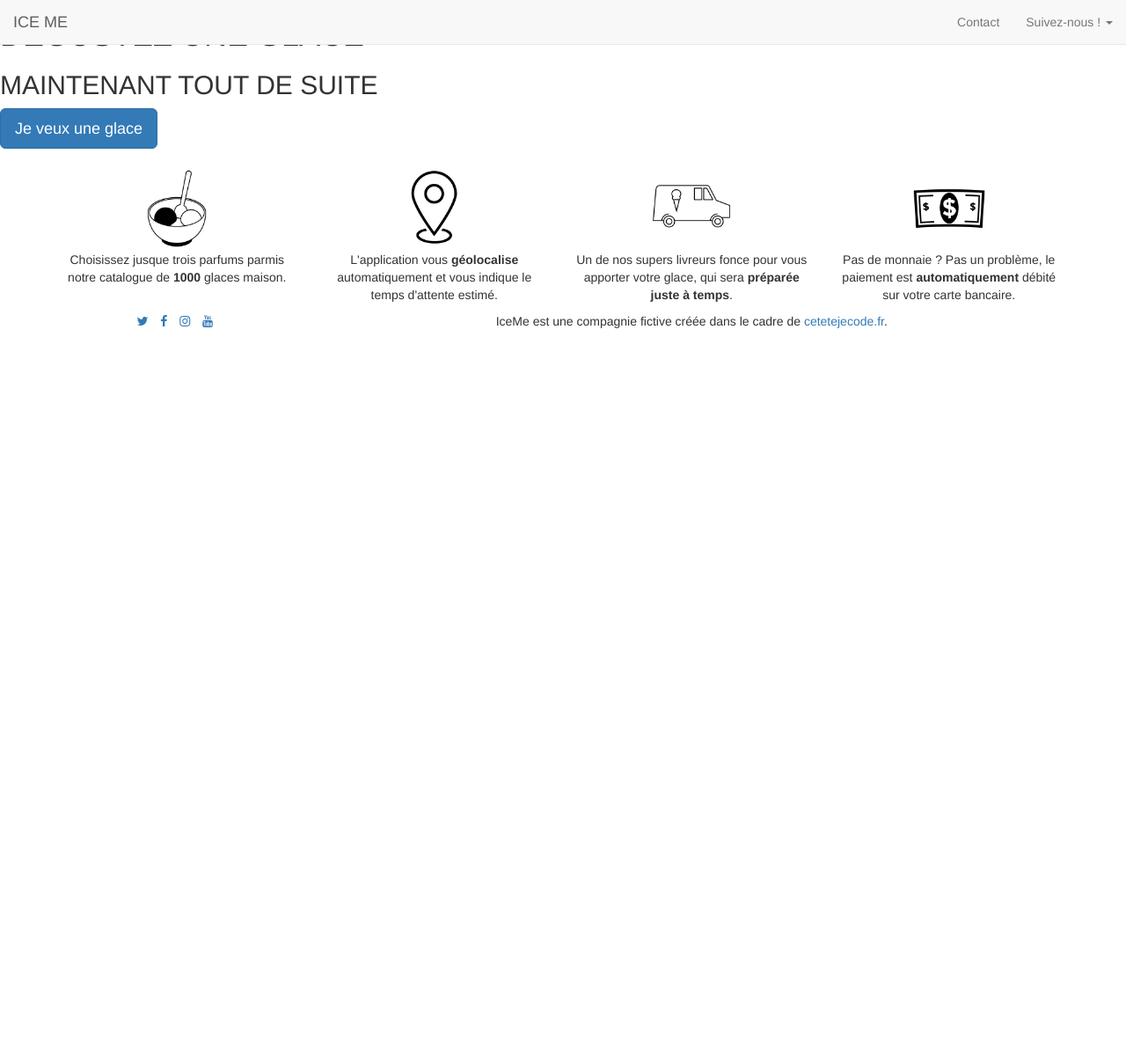
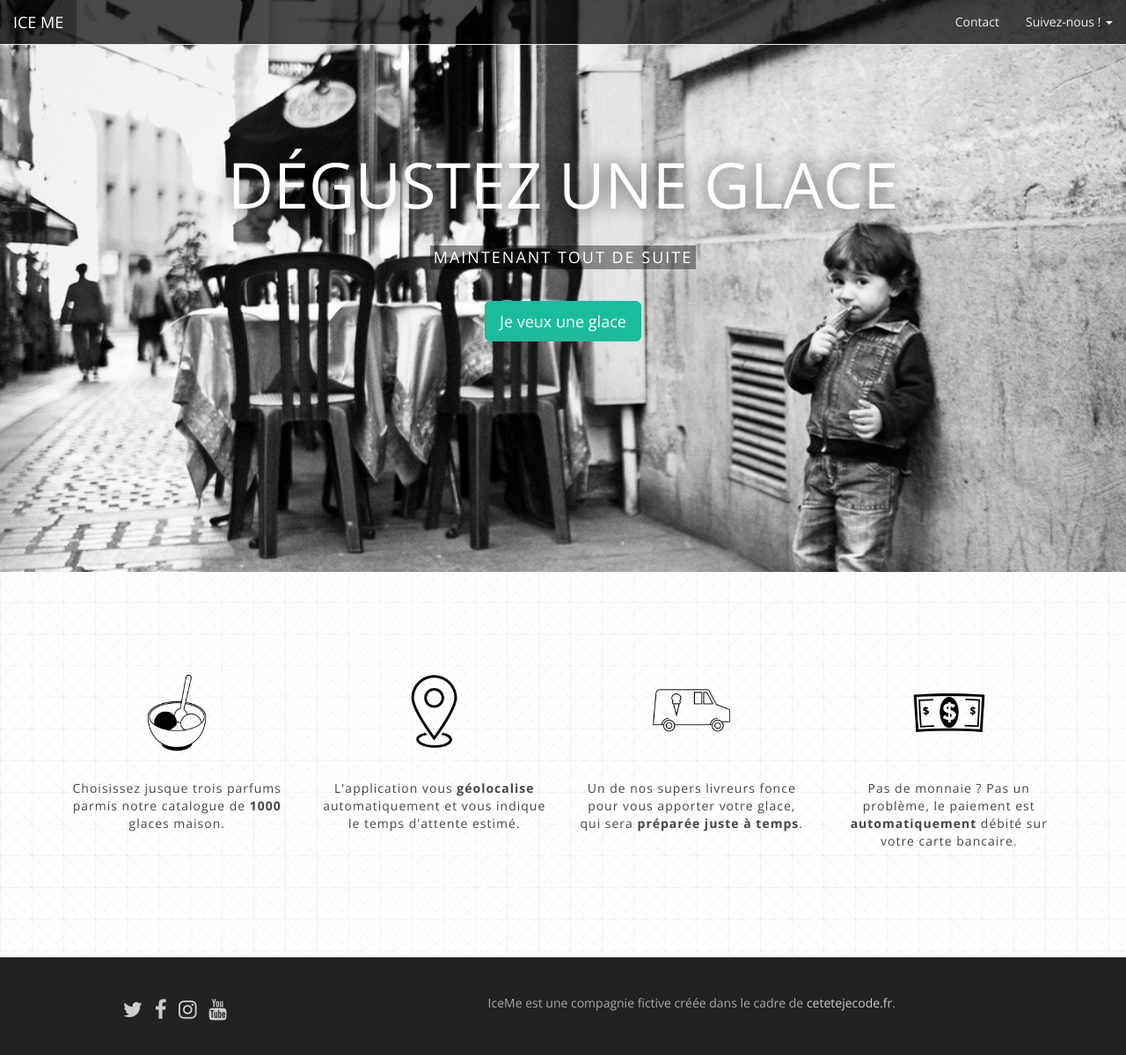
Before and after one commit to Eschults/lovely-hood, a Jekyll site: the page built from index.html, in a window 1280 px wide and 1216 px high. Shown: the top 1199 px of the window at 88% size. Built offline with Jekyll 4.4.1, drawn with Linux system fonts in a browser that asks for light colours; nearby versions of some CDN libraries; Markdown is read by kramdown in place of the engine named in the settings.

Commit message:
Ajout du slash après baseurl

```diff
--- a/_layouts/default.html
+++ b/_layouts/default.html
@@ -10,7 +10,7 @@
     <link href="https://maxcdn.bootstrapcdn.com/bootstrap/3.2.0/css/bootstrap.min.css" rel="stylesheet">
     <link rel="stylesheet" type="text/css" href="https://maxcdn.bootstrapcdn.com/font-awesome/4.1.0/css/font-awesome.min.css">
     <link href='http://fonts.googleapis.com/css?family=Open+Sans:300,400,700' rel='stylesheet' type='text/css'>
-    <link rel="stylesheet" type="text/css" href="{{ site.baseurl }}css/style.css">
+    <link rel="stylesheet" type="text/css" href="{{ site.baseurl }}/css/style.css">
     <!-- HTML5 Shim and Respond.js IE8 support of HTML5 elements and media queries -->
     <!--[if lt IE 9]>
       <script src="https://oss.maxcdn.com/html5shiv/3.7.2/html5shiv.min.js"></script>
```
